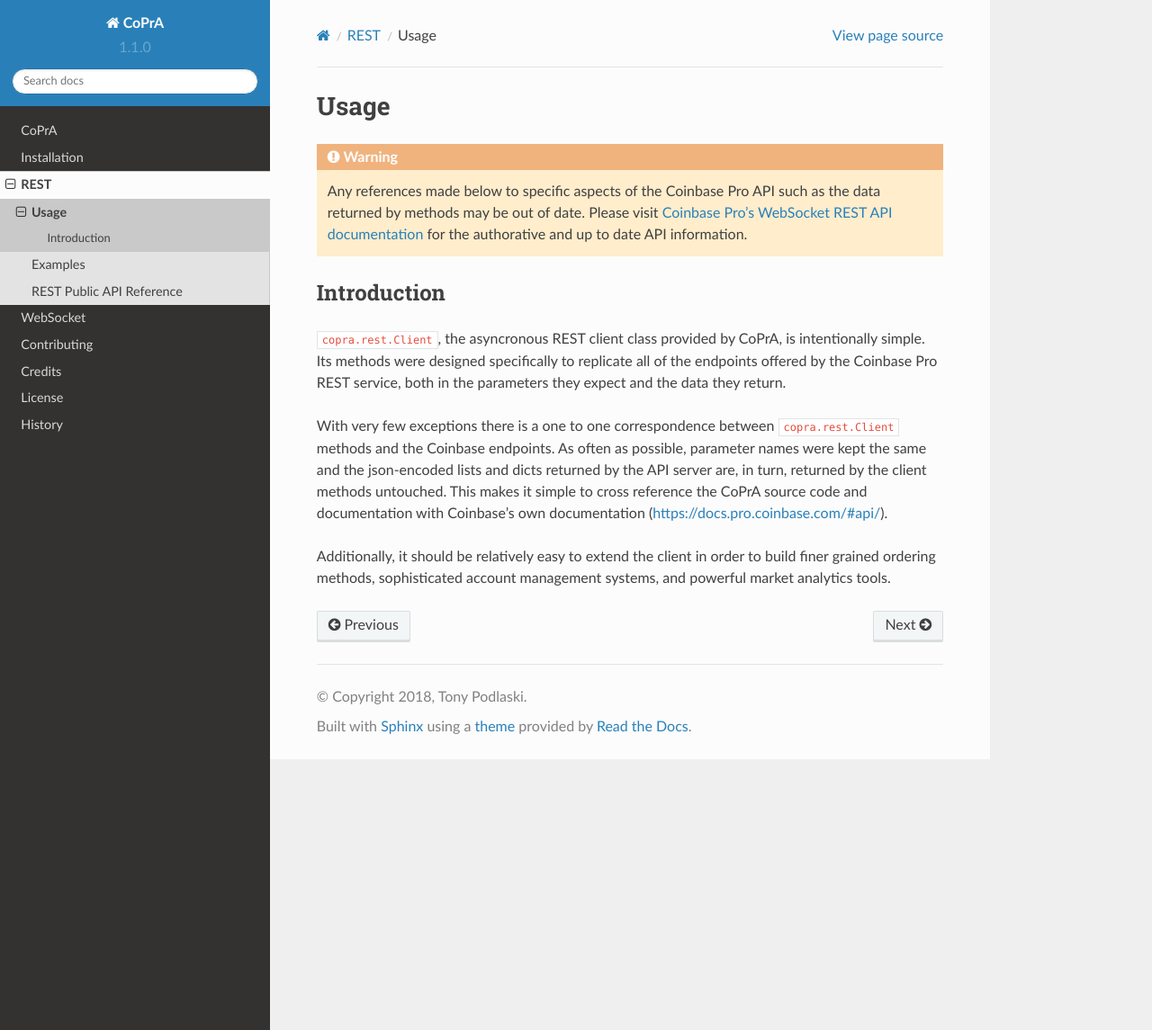
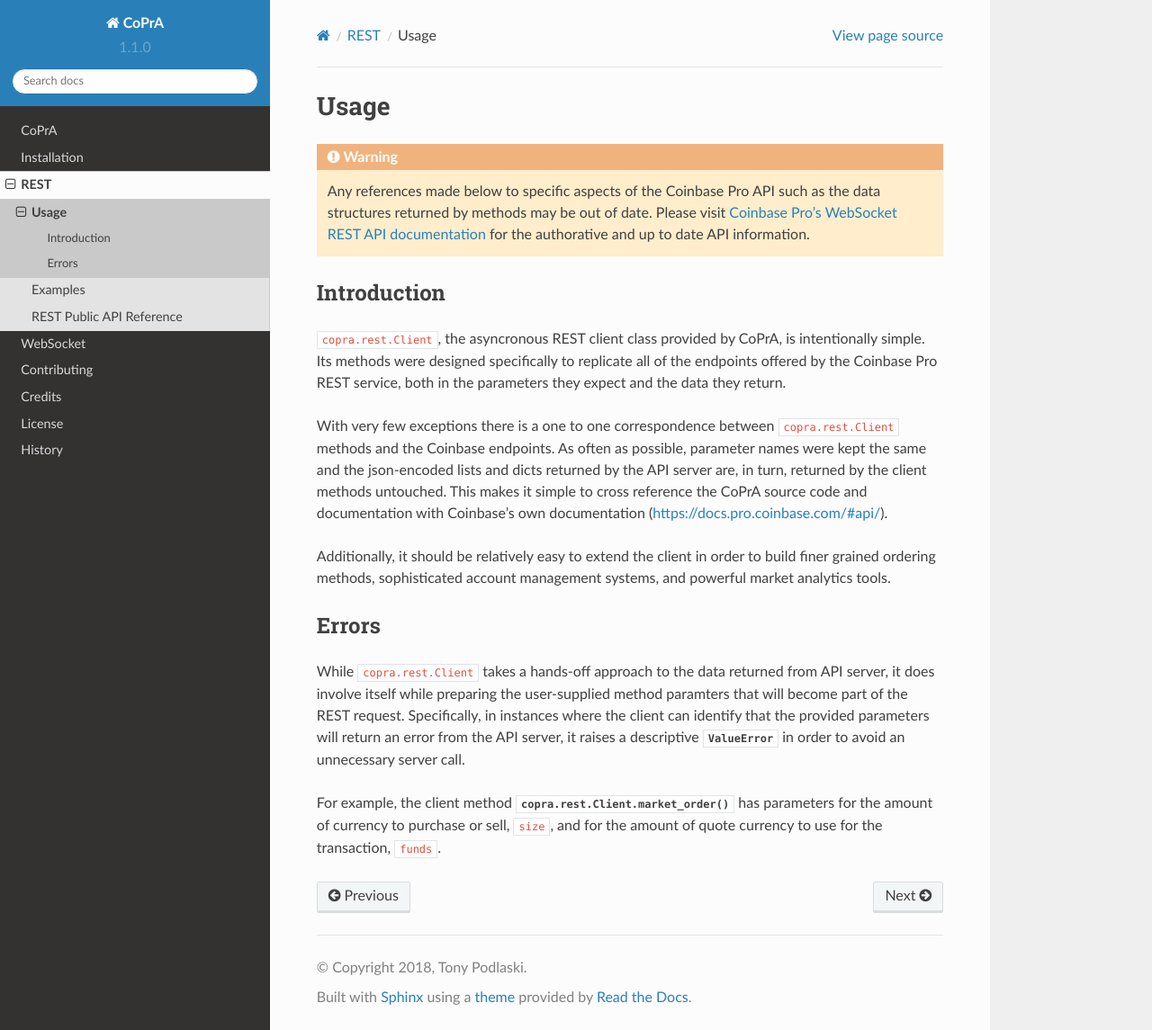
Before and after one commit to tpodlaski/copra, a Sphinx documentation site: the page built from docs/rest/usage.rst, in a window 1280 px wide and 1145 px high. Shown: the whole window at 90% size. Built offline with Sphinx 7.4.7 and the Read the Docs theme 2.0.0, drawn with Linux system fonts in a browser that asks for light colours.

Commit message:
Update usage.rst

```diff
--- a/docs/rest/usage.rst
+++ b/docs/rest/usage.rst
@@ -4,7 +4,7 @@ Usage
 
 .. warning::
 
-  Any references made below to specific aspects of the Coinbase Pro API such as the data returned by methods may be out of date. Please visit `Coinbase Pro's WebSocket REST API documentation <https://docs.pro.coinbase.com/#api/>`__ for the authorative and up to date API information.
+  Any references made below to specific aspects of the Coinbase Pro API such as the data structures returned by methods may be out of date. Please visit `Coinbase Pro's WebSocket REST API documentation <https://docs.pro.coinbase.com/#api/>`__ for the authorative and up to date API information.
 
 Introduction
 ------------
@@ -13,3 +13,9 @@ Introduction
 With very few exceptions there is a one to one correspondence between ``copra.rest.Client`` methods and the Coinbase endpoints. As often as possible, parameter names were kept the same and the json-encoded lists and dicts returned by the API server are, in turn, returned by the client methods untouched. This makes it simple to cross reference the CoPrA source code and documentation with Coinbase's own documentation (https://docs.pro.coinbase.com/#api/).
 
 Additionally, it should be relatively easy to extend the client in order to build finer grained ordering methods, sophisticated account management systems, and powerful market analytics tools.
+
+Errors
+------
+While ``copra.rest.Client`` takes a hands-off approach to the data returned from API server, it does involve itself while preparing the user-supplied method paramters that will become part of the REST request. Specifically, in instances where the client can identify that the provided parameters will return an error from the API server, it raises a descriptive :class:`ValueError` in order to avoid an unnecessary server call.
+
+For example, the client method :meth:`copra.rest.Client.market_order` has parameters for the amount of currency to purchase or sell, ``size``, and for the amount of quote currency to use for the transaction, ``funds``.
```
